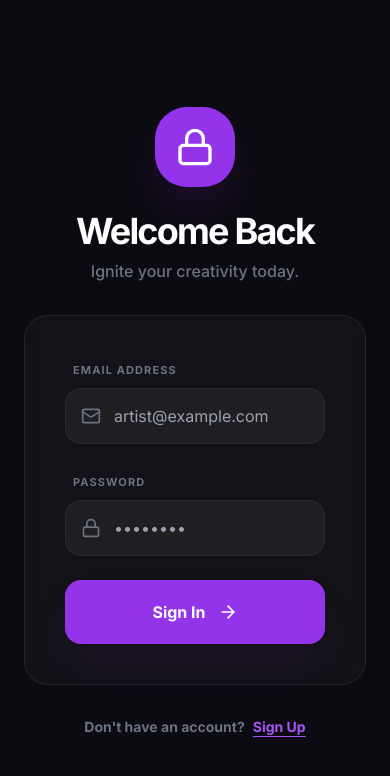
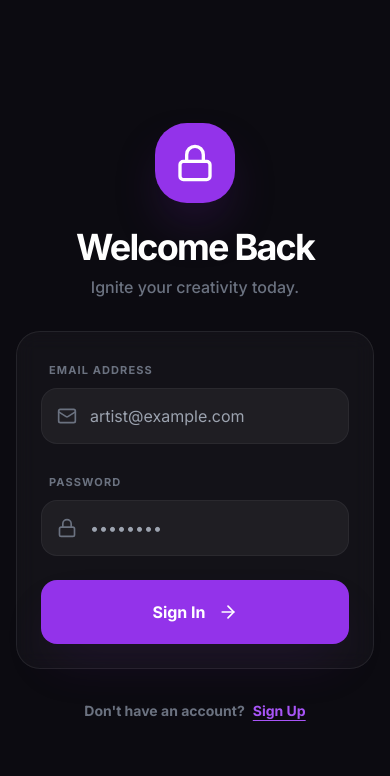
Before and after one commit to tneyyy7/Creativity, a React (Vite) app: page / in a window 390 px wide. Shown: the top 776 px of the page. Built offline with nearby package versions, Linux system fonts and the light colour scheme; no server answers.

Commit message:
fix mobile auth page scrolling and layout

```diff
--- a/src/pages/Auth.jsx
+++ b/src/pages/Auth.jsx
@@ -55,8 +55,8 @@ export function Auth({ onAuth }) {
   }
 
   return (
-    <div className="fixed inset-0 z-[100] bg-[#0c0b11] flex items-center justify-center p-6">
-       <div className="w-full max-w-md space-y-8 animate-in fade-in zoom-in duration-500">
+    <div className="min-h-screen w-full bg-[#0c0b11] flex items-center justify-center p-4 py-12 overflow-y-auto">
+       <div className="w-full max-w-md space-y-8 animate-in fade-in zoom-in duration-500 my-auto">
           <div className="text-center">
              <div className="w-20 h-20 bg-purple-600 rounded-[2rem] flex items-center justify-center mx-auto mb-6 shadow-2xl shadow-purple-900/40">
                 <Lock className="text-white w-10 h-10" />
@@ -74,7 +74,7 @@ export function Auth({ onAuth }) {
             </div>
           )}
 
-          <form onSubmit={handleSubmit} className="glass-card p-10 space-y-6">
+          <form onSubmit={handleSubmit} className="glass-card p-6 sm:p-10 space-y-6">
              {!isLogin && (
                  <div className="space-y-2">
                     <label className="text-[11px] font-black text-gray-500 uppercase tracking-widest pl-2">{t('nickname')}</label>
--- a/src/styles/index.css
+++ b/src/styles/index.css
@@ -33,7 +33,7 @@ body {
   font-family: 'Inter', sans-serif;
   background-color: var(--app-bg);
   color: hsl(var(--foreground));
-  overflow: hidden;
+  overflow-x: hidden;
   transition: background-color 0.3s ease, color 0.3s ease;
 }
 
```
